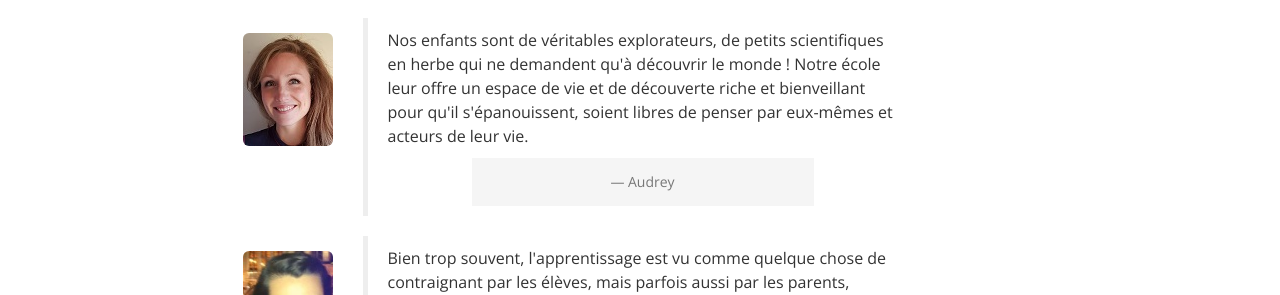
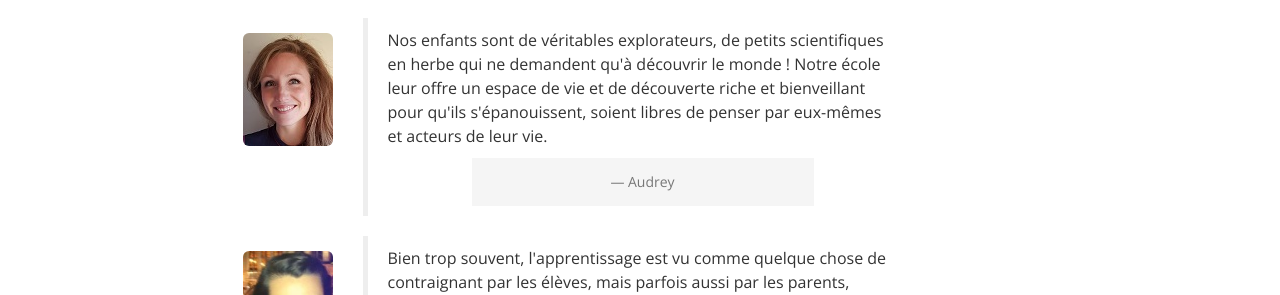
Before and after one commit to midjoule/lifeschool, a Jekyll site: the page built from index.html, in a window 1280 px wide and 900 px high, scrolled down 9894 px. Shown: the part 231-526 px from the top of the window. Built offline with Jekyll 4.4.1, drawn with Linux system fonts in a browser that asks for light colours; nearby versions of some CDN libraries; some web fonts are replaced.

Commit message:
Update team.yml

```diff
--- a/_data/team.yml
+++ b/_data/team.yml
@@ -20,7 +20,7 @@
   image: img/testimonials/pierre-andre.jpg
 - name: Audrey
   title:
-  testimonial: Nos enfants sont de véritables explorateurs, de petits scientifiques en herbe qui ne demandent qu'à découvrir le monde ! Notre école leur offre un espace de vie et de découverte riche et bienveillant pour qu'il s'épanouissent, soient libres de penser par eux-mêmes et acteurs de leur vie.
+  testimonial: Nos enfants sont de véritables explorateurs, de petits scientifiques en herbe qui ne demandent qu'à découvrir le monde ! Notre école leur offre un espace de vie et de découverte riche et bienveillant pour qu'ils s'épanouissent, soient libres de penser par eux-mêmes et acteurs de leur vie.
   image: img/testimonials/audrey.jpg
 - name: Mélanie
   title:
```
